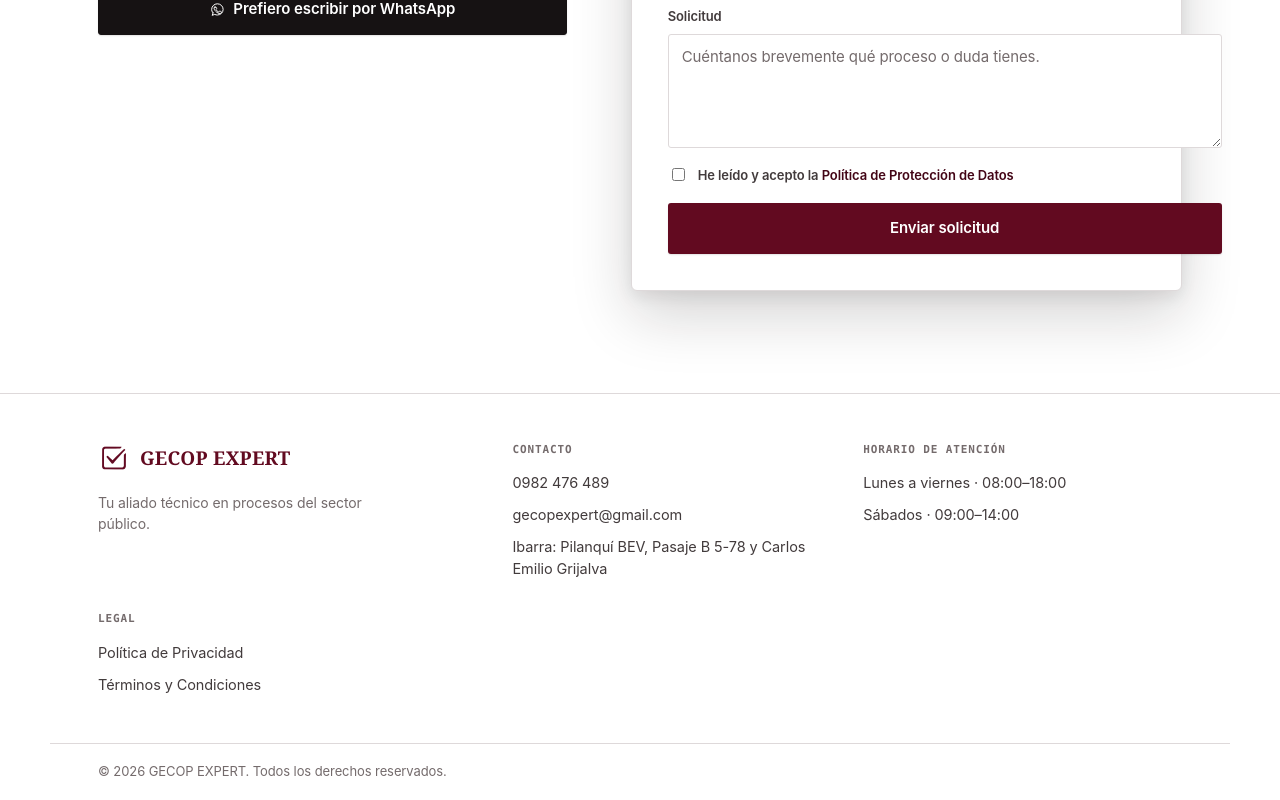
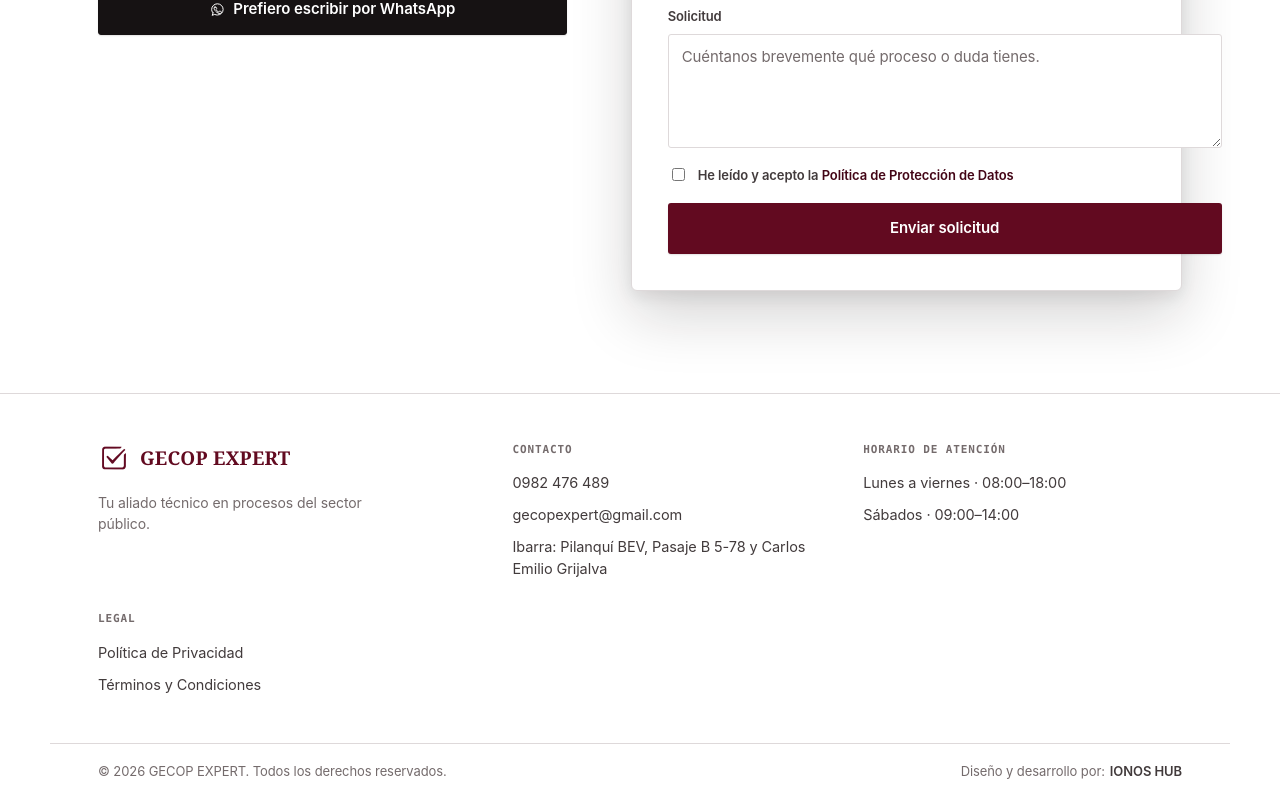
Before and after one commit to IONOS-HUB/geoexpert, a React (Vite) app: page / in a window 1280 px wide. Shown: the part 5204-6004 px from the top of the page. Built offline with nearby package versions, Linux system fonts and the light colour scheme; no server answers.

Commit message:
feat(footer): add watermark credit for IONOS HUB

```diff
--- a/src/index.css
+++ b/src/index.css
@@ -1143,12 +1143,55 @@
     padding-block: 18px;
     font-size: 13px;
     color: var(--ink-mute);
+    display: flex;
+    justify-content: space-between;
+    align-items: center;
+    flex-wrap: wrap;
+    gap: 12px;
+  }
+
+  .footer-watermark {
+    display: inline-flex;
+    align-items: center;
+    gap: 5px;
+    font-size: 13px;
+    color: var(--ink-mute);
+    text-decoration: none;
+    transition: color 150ms ease;
+  }
+
+  .footer-watermark:hover {
+    color: var(--ink-soft);
+  }
+
+  .footer-watermark-brand {
+    font-weight: 600;
+    color: var(--ink-soft);
+    transition: color 150ms ease;
+  }
+
+  .footer-watermark:hover .footer-watermark-brand {
+    color: var(--signal);
+    text-decoration: underline;
+    text-underline-offset: 3px;
+  }
+
+  .footer-watermark:focus-visible {
+    outline: 2px solid var(--signal);
+    outline-offset: 3px;
+    border-radius: var(--radius-sm);
   }
 
   @media (max-width: 768px) {
     .footer-inner {
       grid-template-columns: 1fr;
       gap: 28px;
+    }
+
+    .footer-legal {
+      flex-direction: column;
+      align-items: flex-start;
+      gap: 8px;
     }
   }
 
--- a/src/sections/Footer.tsx
+++ b/src/sections/Footer.tsx
@@ -40,6 +40,15 @@ export function Footer() {
       </div>
       <div className="wrap footer-legal">
         <span>© {new Date().getFullYear()} GECOP EXPERT. Todos los derechos reservados.</span>
+        <a
+          href="https://ionoshub.net/"
+          target="_blank"
+          rel="noopener noreferrer"
+          className="footer-watermark"
+        >
+          <span>Diseño y desarrollo por:</span>{' '}
+          <span className="footer-watermark-brand">IONOS HUB</span>
+        </a>
       </div>
     </footer>
   )
```
